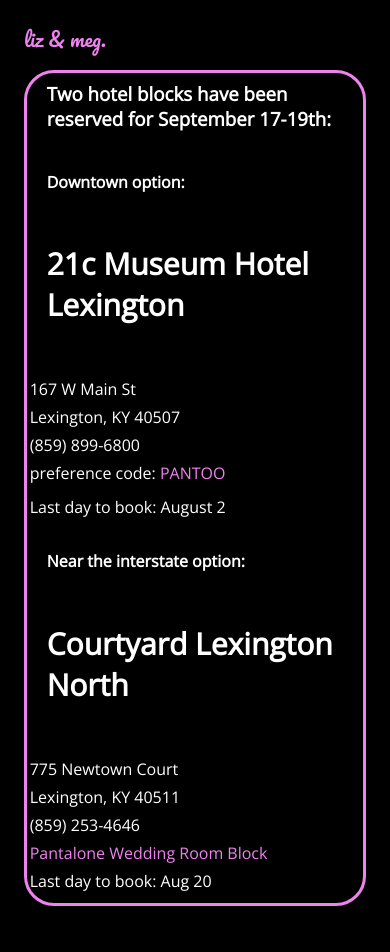
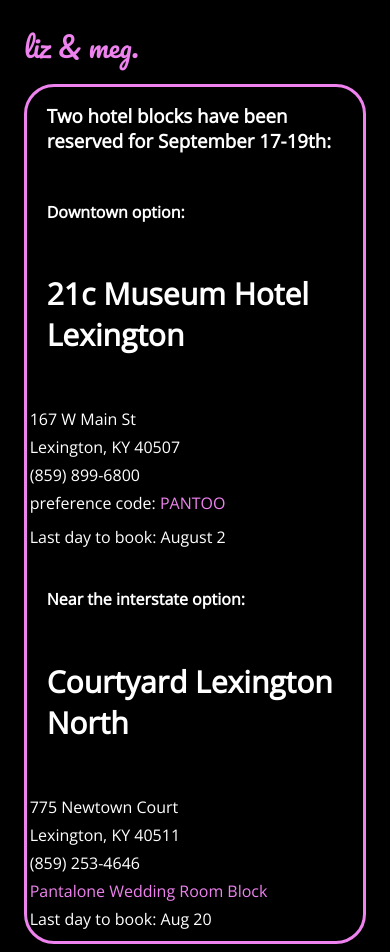
Before and after one commit to ecpantalone/liz-and-meg, a Flask app: page /hotel in a window 390 px wide. Before the commit the page ends 906 px from the top, so only its background shows below. Run offline with Flask 2, Linux system fonts and the light colour scheme.

Commit message:
elements hiding one break points properly

```diff
--- a/app/static/css/styles.css
+++ b/app/static/css/styles.css
@@ -109,6 +109,12 @@
   margin: 0 auto;
 }
 
+@media only screen and (min-width: 601px) {
+  .topnav {
+    display: none;
+  }
+
+}
 @media only screen and (max-width: 600px) {
   .topnav {
     overflow: hidden;
@@ -119,7 +125,7 @@
   .topnav a.logo {
     position: relative;
     font-family: 'Pacifico', cursive;
-    font-size: 5vw;
+    font-size: 7vw;
     color: violet;
     /* margin-top: 0px; */
   }
@@ -140,16 +146,19 @@
     background: black;
     display: block;
     position: absolute;
-    right: 0;
-    top: 0;
-
-
+    right: 5;
+    top: 5;
   }
 
   .topnav a:hover {
     background-color: #ddd;
     color: black;
   }
+
+  /* .logo {
+    background-color:#04AA6D;
+    color: white;
+  } */
 
   h1 {
     display: none;
@@ -179,13 +188,9 @@
   }
 
   .hotel {
+    padding-top: 8px;
     margin-bottom: 8px;
   }
-  /* .hotels_grid>h5 {
-    margin: auto;
-  } */
-  /* .active {
-    background-color: black;
-    color: white;
-  } */
+
+
 }
--- a/app/templates/base.html
+++ b/app/templates/base.html
@@ -25,7 +25,7 @@
                 gtag('config', 'G-B2PK7323SH');
         </script>
         <script>
-            function myFunction() {
+            function openMenu() {
             var x = document.getElementById("links");
                 if (x.style.display === "block") {
                     x.style.display = "none";
@@ -45,7 +45,7 @@
 
         <!-- Top Navigation Menu -->
         <div class="topnav">
-            <a class="logo" href="#home">liz & meg.</a>
+            <a href="#home" class="logo">liz & meg.</a>
                 <div id="links">
                     <a href="{{ url_for('index') }}">Home</a>
                     <a href="{{ url_for('ceremony') }}">Ceremony</a>
@@ -53,7 +53,7 @@
                     <a href="{{ url_for('hotel') }}">Hotel</a>
                     <a href="mailto:us@liz-and-meg.com">Send us a message 💌</a>
                 </div>
-            <a href="javascript:void(0);" class="icon" onclick="myFunction()">
+            <a href="javascript:void(0);" class="icon" onclick="openMenu()">
                 <i class="fa fa-bars"></i>
             </a>
         </div>
```
